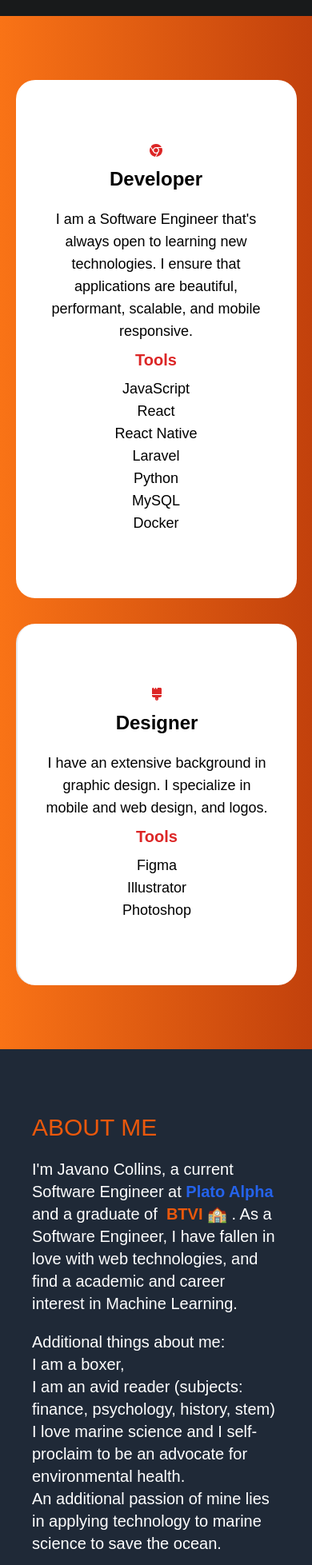
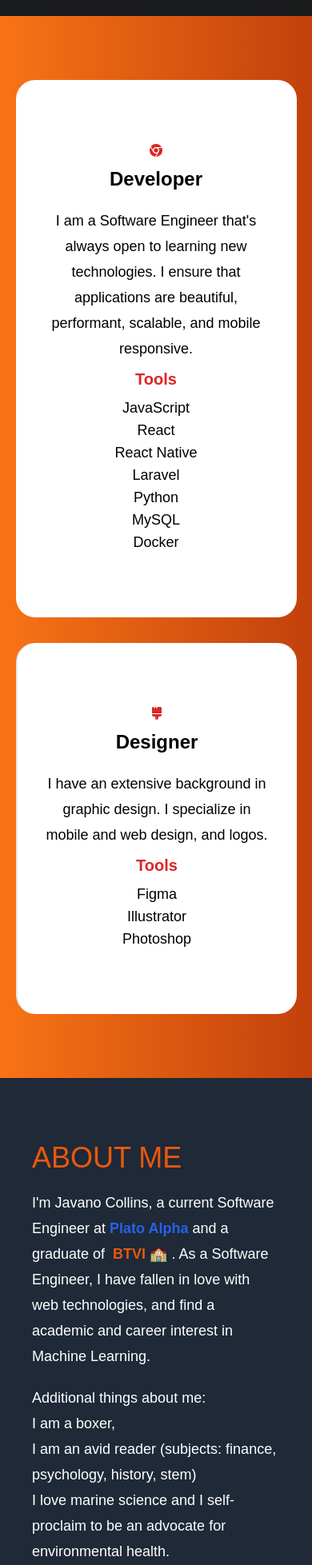
Before and after one commit to javanocollins/nextjs-portfolio, a Next.js app: page / in a window 390 px wide. Shown: the part 689-2646 px from the top of the page at 80% size. Built offline with nearby package versions, Linux system fonts and the light colour scheme.

Commit message:
update: mobile text size

```diff
--- a/components/About/About.jsx
+++ b/components/About/About.jsx
@@ -6,11 +6,11 @@
 const About = () => {
   return (
       <div>
-          <h2 className="lg:text-5xl text-3xl mb-5 uppercase font-medium text-orange-600">
+          <h2 className="lg:text-5xl text-4xl mb-5 uppercase font-medium text-orange-600">
               About Me
           </h2>
 
-          <p className="mb-5 text-xl">
+          <p className="mb-5 md:text-xl text-lg leading-8">
               I'm Javano Collins, a current Software Engineer at{" "}
               <a
                   href="https://platoalpha.com"
@@ -33,7 +33,7 @@
               technologies, and find a academic and career interest in Machine
               Learning.
           </p>
-          <p className="text-xl">
+          <p className="md:text-xl text-lg leading-8">
               Additional things about me: <br />
               I am a boxer, <br />I am an avid reader (subjects: finance,
               psychology, history, stem) <br />
--- a/components/Contact/Contact.jsx
+++ b/components/Contact/Contact.jsx
@@ -3,11 +3,11 @@
 const Contact = () => {
     return (
         <div>
-            <h2 className="lg:text-5xl text-3xl mb-5 uppercase font-medium text-orange-600">
+            <h2 className="lg:text-5xl text-4xl mb-5 uppercase font-medium text-orange-600">
                 Contact
             </h2>
             <div className="mb-5">
-                <p className="text-xl">
+                <p className="md:text-xl text-lg leading-8">
                     I'm very easy to reach via{" "}
                     <a
                         href="https://www.linkedin.com/in/javano-collins/"
@@ -30,7 +30,7 @@
             </div>
 
             <div>
-                <p className="text-xl">
+                <p className="md:text-xl text-lg">
                     Email:{" "}
                     <a
                         href="mailto:javanocollins@gmail.com"
--- a/components/Specializations/Specializations.jsx
+++ b/components/Specializations/Specializations.jsx
@@ -20,13 +20,15 @@
                     Developer
                 </h2>
 
-                <p className="w-full lg:p-5 text-lg">
+                <p className="w-full lg:p-5 text-lg leading-8">
                     I am a Software Engineer that's always open to learning new
                     technologies. I ensure that applications are beautiful,
                     performant, scalable, and mobile responsive.
                 </p>
 
-                <p className="text-xl text-red-600 font-bold p-2">Tools</p>
+                <p className="text-xl text-red-600 font-bold p-2">
+                    Tools
+                </p>
                 <ul className="text-lg">
                     <li>JavaScript</li>
                     <li>React</li>
@@ -45,7 +47,7 @@
                 <h2 className="pb-5 lg:text-3xl text-2xl font-bold">
                     Designer
                 </h2>
-                <p className="w-full lg:p-5 text-lg">
+                <p className="w-full lg:p-5 text-lg leading-8">
                     I have an extensive background in graphic design. I
                     specialize in mobile and web design, and logos.
                 </p>
```
